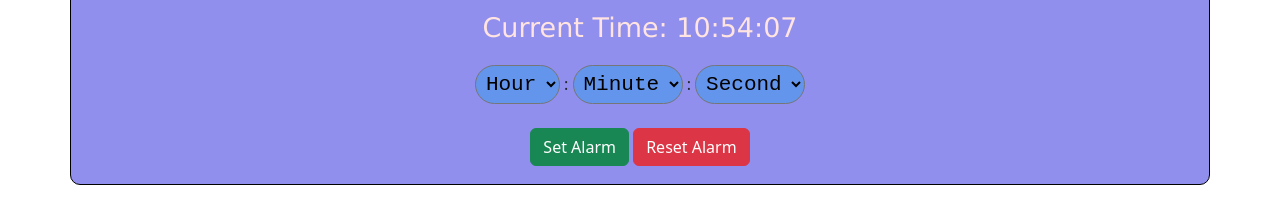
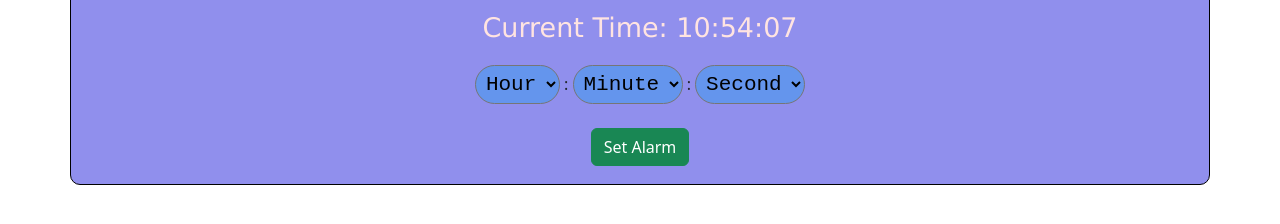
Before and after one commit to Herewego2004/Alarm-Clock, a plain HTML site: page index.html in a window 1280 px wide. Shown: the part 210-434 px from the top of the page. Drawn offline with nearby package versions, Linux system fonts and the light colour scheme.

Commit message:
Update index.html

```diff
--- a/index.html
+++ b/index.html
@@ -169,8 +169,8 @@
         </select>
       </div></center>
       <br />
-      <center><button type="button" class="btn btn-success" id="setalarm">Set Alarm</button>
-        <button type="button" class="btn btn-danger" id="resetalarm" onclick="reset()">Reset Alarm</button></center>
+      <center id="btn"><button type="button" class="btn btn-success" id="setalarm">Set Alarm</button>
+        </center>
     </div>
     <script src="https://cdn.jsdelivr.net/npm/bootstrap@5.3.0/dist/js/bootstrap.bundle.min.js" integrity="sha384-geWF76RCwLtnZ8qwWowPQNguL3RmwHVBC9FhGdlKrxdiJJigb/j/68SIy3Te4Bkz" crossorigin="anonymous"></script>
     <script src="script.js"></script>
```
